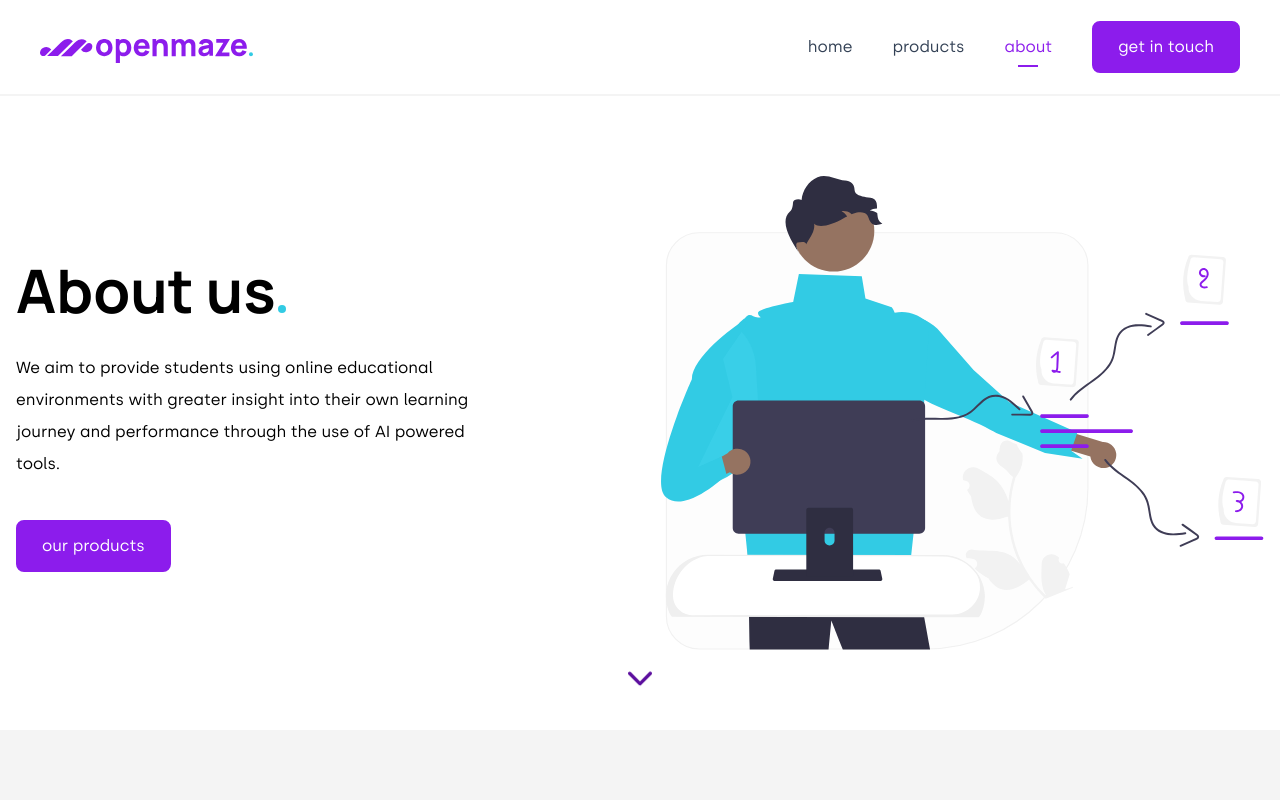
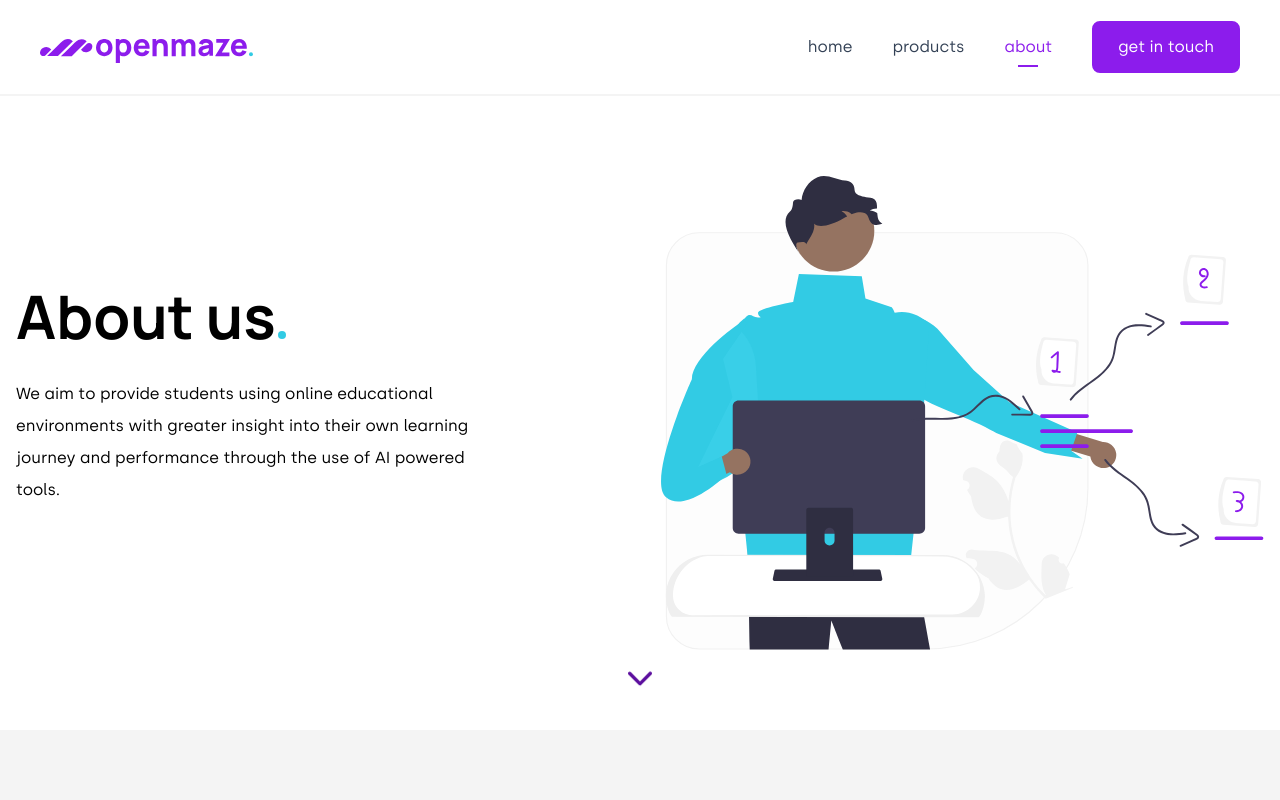
Before and after one commit to Open-Maze/website, a React (Vite) app: page /about in a window 1280 px wide. Shown: the top 800 px of the page. Built offline with nearby package versions, Linux system fonts and the light colour scheme.

Commit message:
Remove Button in About Header

```diff
--- a/src/pages/About.jsx
+++ b/src/pages/About.jsx
@@ -27,8 +27,6 @@ const About = () => (
       size="small"
       title="About us"
       text="We aim to provide students using online educational environments with greater insight into their own learning journey and performance through the use of AI powered tools."
-      buttonLink="/products"
-      buttonLabel="our products"
       image={headerImage}
     />
     <CoreValues title="Core values" subtitle="Our beliefs">
```
